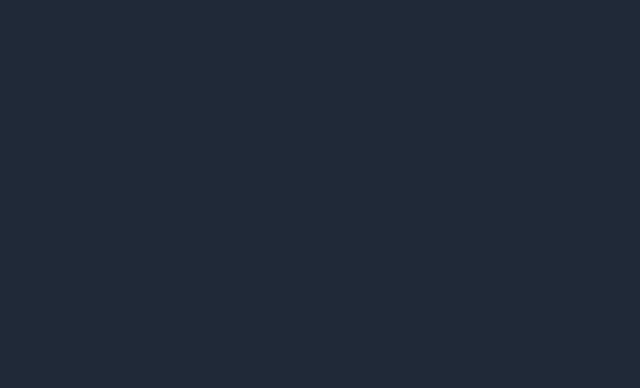
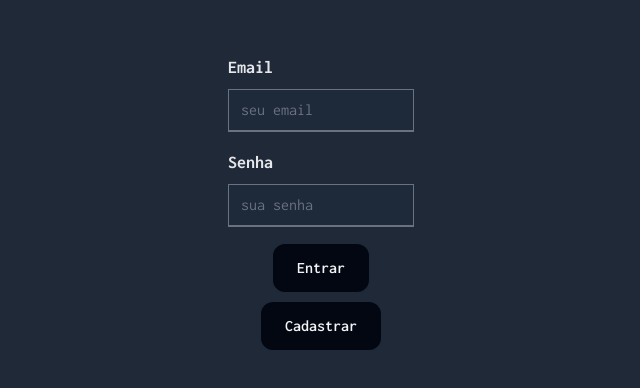
Before and after one commit to ThomasLincoln/My-Invest, a Vue app in the folder frontend/my-invest/: page /login in a window 1280 px wide. Before the commit this address had no page. Shown: the part 198-586 px from the top of the page, without its empty margins (319-959 px from the left). Built offline with nearby package versions, Linux system fonts and the light colour scheme.

Commit message:
feat: :sparkles: Enhance authentication flow with improved error handling and user feedback; update Login and Signup views for better navigation

```diff
--- a/frontend/my-invest/src/App.vue
+++ b/frontend/my-invest/src/App.vue
@@ -1,9 +1,11 @@
 <script setup>
+import NotificationManager from '@/components/NotificationManager/NotificationManager.vue';
 
 </script>
 
 <template>
     <RouterView />
+    <NotificationManager />
 </template>
 
 <style scoped></style>
--- a/frontend/my-invest/src/components/InputField/InputField.vue
+++ b/frontend/my-invest/src/components/InputField/InputField.vue
@@ -6,6 +6,7 @@ defineProps<{
 }>();
 
 const model = defineModel<string | number>();
+
 </script>
 <template>
   <div class="flex flex-col mb-4">
--- a/frontend/my-invest/src/router/index.js
+++ b/frontend/my-invest/src/router/index.js
@@ -2,6 +2,7 @@ import { createRouter, createWebHistory } from 'vue-router'
 
 import HomeView from '../views/HomeView.vue'
 import SignupView from '@/views/SignupView.vue';
+import LoginView from '@/views/LoginView.vue';
 
 const routes = [
   {
@@ -13,6 +14,11 @@ const routes = [
     path: '/cadastro',
     name: 'Cadastro',
     component: SignupView
+  },
+  {
+    path: '/login',
+    name: 'Login',
+    component: LoginView
   }
 ]
 
--- a/frontend/my-invest/src/views/LoginView.vue
+++ b/frontend/my-invest/src/views/LoginView.vue
@@ -1,22 +1,50 @@
 <script setup>
 import { ref } from 'vue';
+import axios from 'axios';
+import { useRouter, useRoute } from 'vue-router';
 import InputField from '@/components/InputField/InputField.vue';
 import Button from '@/components/Button/Button.vue';
+import { useToastStore } from '@/store/ToastStore';
 
-const username = ref("");
+const email = ref("");
 const senha = ref("")
+const toastStore = useToastStore();
+const router = useRouter();
 
-function login(){
-  console.log("tentando logar com ", username.value, senha.value);
+async function login() {
+  const dadosFormulario = {
+    email: email.value,
+    password: senha.value,
+  }
+
+  try {
+    console.log(dadosFormulario)
+    const response = await axios.post("http://localhost:3000/api/users/login",
+      dadosFormulario);
+    console.log("Resposta do backend: ", response.data);
+    toastStore.addNotification("Login feito", "success");
+  } catch (error) {
+    console.log("Erro ao fazer o login", error);
+    const mensagemErro = error.response?.data?.message ||
+      "Aconteceu um erro ao tentar se cadastrar";
+    toastStore.addNotification(mensagemErro, "error");
+  }
+}
+
+function navigateToCadastro() {
+  router.push("/cadastro");
 }
 </script>
 
 <template>
   <section>
     <div class="flex flex-col justify-center items-center h-screen">
-      <InputField v-model="username" label="Usuario" placeholder="seu nome de usuario" type="text" />
+      <InputField v-model="email" label="Email" placeholder="seu email" type="text" />
       <InputField v-model="senha" label="Senha" placeholder="sua senha" type="password" />
-      <Button label="Entrar" @click="login"/>
+      <div class="flex flex-col justify-center items-center">
+        <Button label="Entrar" @click="login" class="mb-2" />
+        <Button label="Cadastrar" @click="navigateToCadastro" />
+      </div>
     </div>
   </section>
 </template>
--- a/frontend/my-invest/src/views/SignupView.vue
+++ b/frontend/my-invest/src/views/SignupView.vue
@@ -1,16 +1,17 @@
 <script setup>
 import { ref } from 'vue';
 import axios from 'axios';
+import { useRouter, useRoute } from 'vue-router';
 import InputField from '@/components/InputField/InputField.vue';
 import Button from '@/components/Button/Button.vue';
 import { useToastStore } from '@/store/ToastStore';
-import NotificationManager from '@/components/NotificationManager/NotificationManager.vue';
 
 const firstName = ref("");
 const lastName = ref("");
-const senha = ref("")
-const email = ref("")
+const senha = ref("");
+const email = ref("");
 const toastStore = useToastStore();
+const router = useRouter();
 
 async function cadastro() {
   const dadosFormulario = {
@@ -29,6 +30,10 @@ async function cadastro() {
     toastStore.addNotification(mensagemErro, "error")
   }
 }
+
+function navigateToLogin() {
+  router.push("/login");
+}
 </script>
 
 <template>
@@ -38,8 +43,10 @@ async function cadastro() {
       <InputField v-model="lastName" label="Sobrenome" placeholder="seu sobrenome" type="text" />
       <InputField v-model="email" label="Email" placeholder="seu email" type="email" />
       <InputField v-model="senha" label="Senha" placeholder="sua senha" type="password" />
-      <Button label="Entrar" @click="cadastro" />
+      <div class="flex flex-col justify-center items-center">
+        <Button label="Cadastrar" @click="cadastro" class="mb-2" />
+        <Button label="Entrar" @click="navigateToLogin" />
+      </div>
     </div>
-    <NotificationManager />
   </section>
 </template>
```
Also changed, not shown: 1 other file (tests, documents, lock files or other folders).
